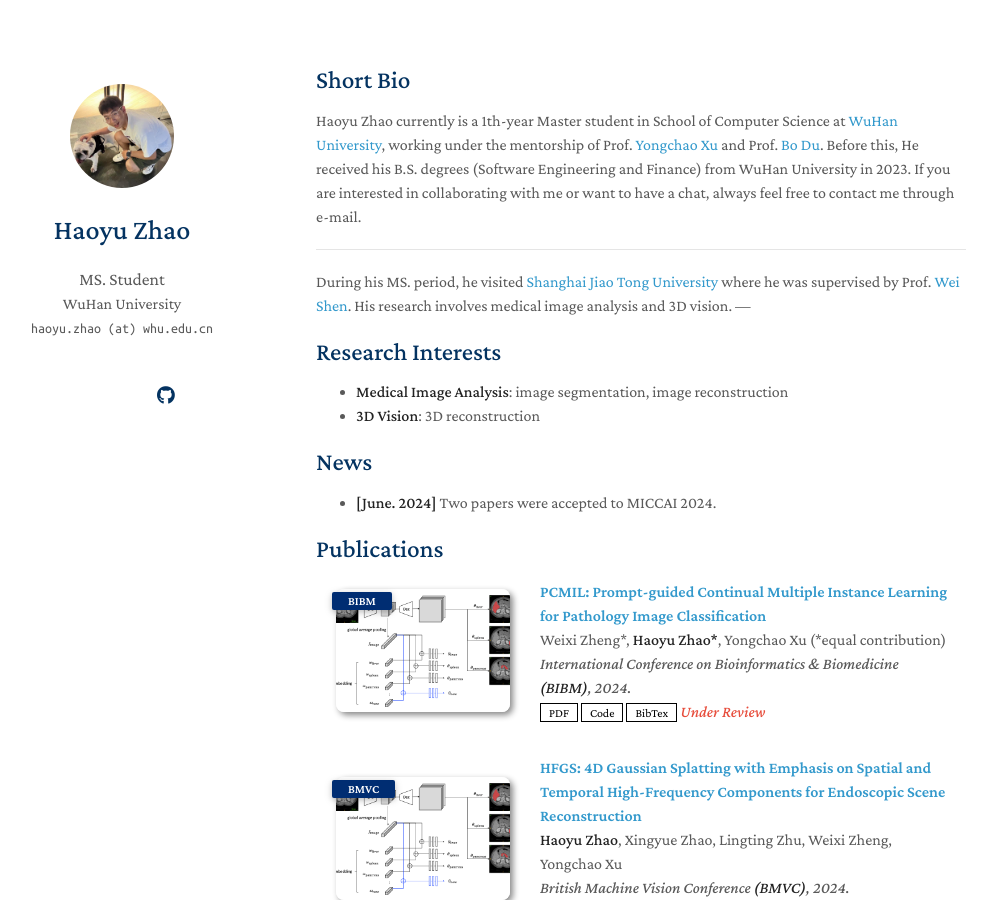
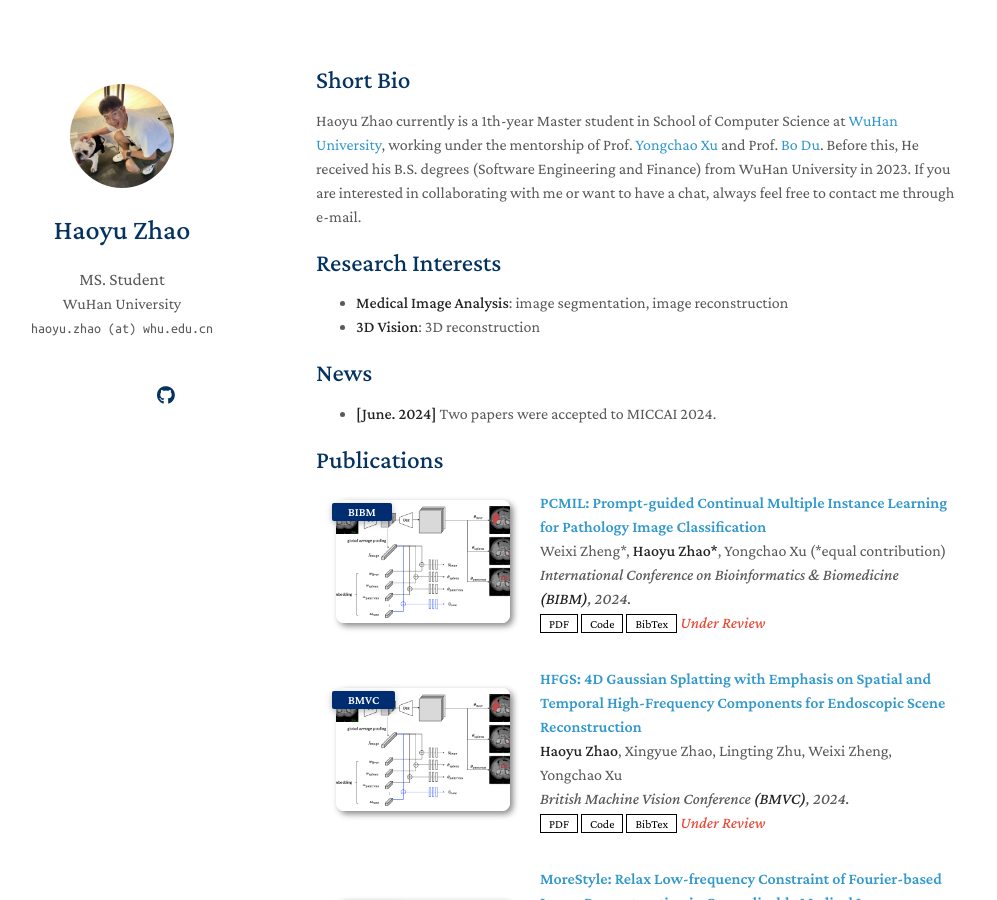
Before and after one commit to zhaohaoyu376/zhaohaoyu376.github.io, a Jekyll site: the page built from index.md, in a window 1280 px wide and 900 px high. Shown: the whole window, without its empty margins (154-1151 px from the left). Built offline with Jekyll 4.4.1, drawn with Linux system fonts in a browser that asks for light colours; nearby versions of some CDN libraries; a style sheet for code colours, icons or effects is not loaded; our own code applies the rules of GitHub Pages for plain Markdown files.

Commit message:
Update index.md

```diff
--- a/index.md
+++ b/index.md
@@ -5,9 +5,7 @@ layout: homepage
 ## Short Bio
 Haoyu Zhao currently is a 1th-year Master student in School of Computer Science at [WuHan University](https://www.whu.edu.cn/), working under the mentorship of Prof. [Yongchao Xu](https://scholar.google.fr/citations?user=ArIg7-0AAAAJ&hl=fr) and Prof. [Bo Du](https://scholar.google.com/citations?user=Shy1gnMAAAAJ&hl=zh-CN&oi=ao). Before this, He received his B.S. degrees (Software Engineering and Finance) from WuHan University in 2023. If you are interested in collaborating with me or want to have a chat, always feel free to contact me through e-mail.
 
----
-During his MS. period, he visited [Shanghai Jiao Tong University](https://www.sjtu.edu.cn/) where he was supervised by Prof. [Wei Shen](https://scholar.google.com/citations?hl=zh-CN&user=Ae2kRCEAAAAJ). His research involves medical image analysis and 3D vision.
----
+
 
 ## Research Interests
 - **Medical Image Analysis**: image segmentation, image reconstruction
```
